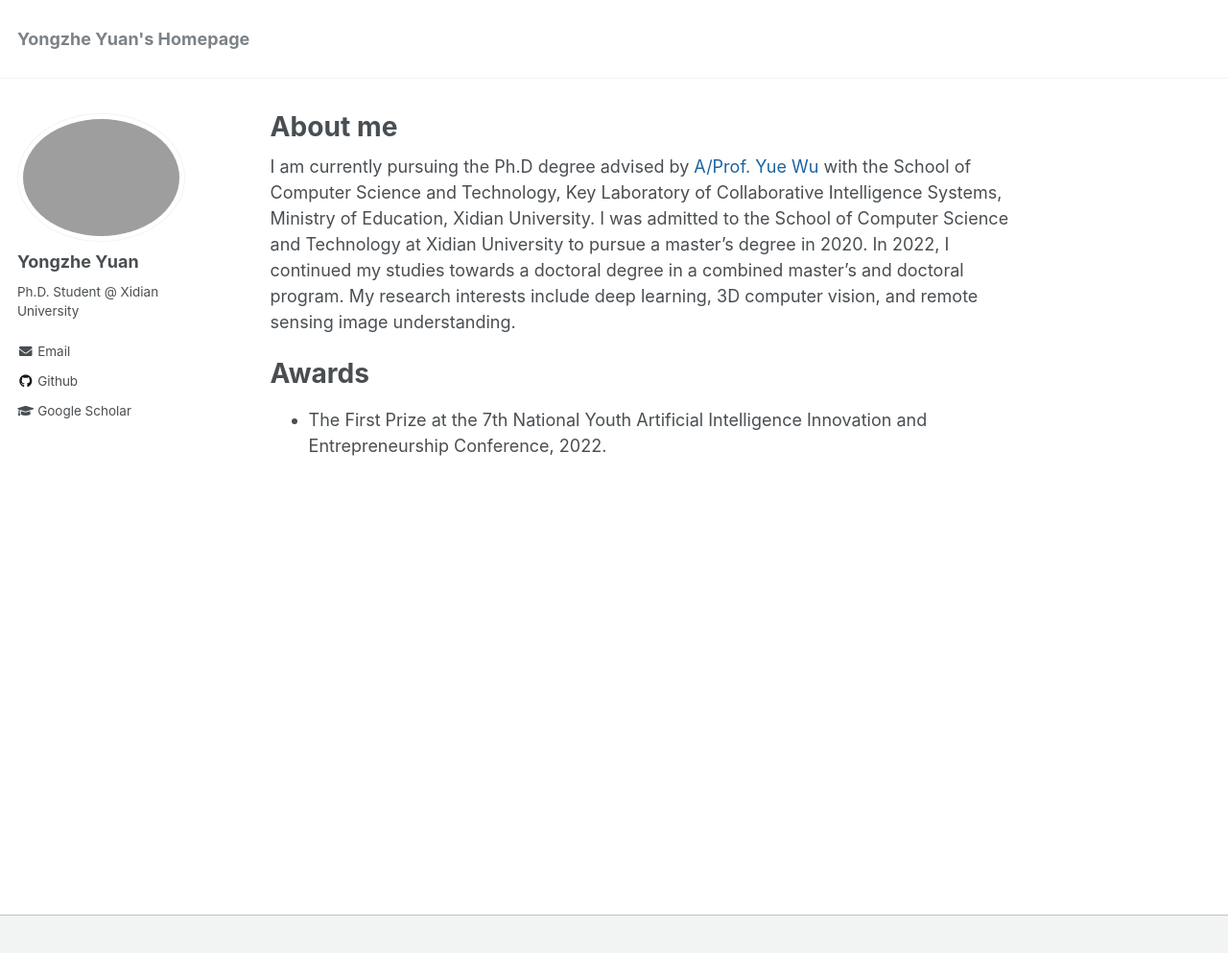
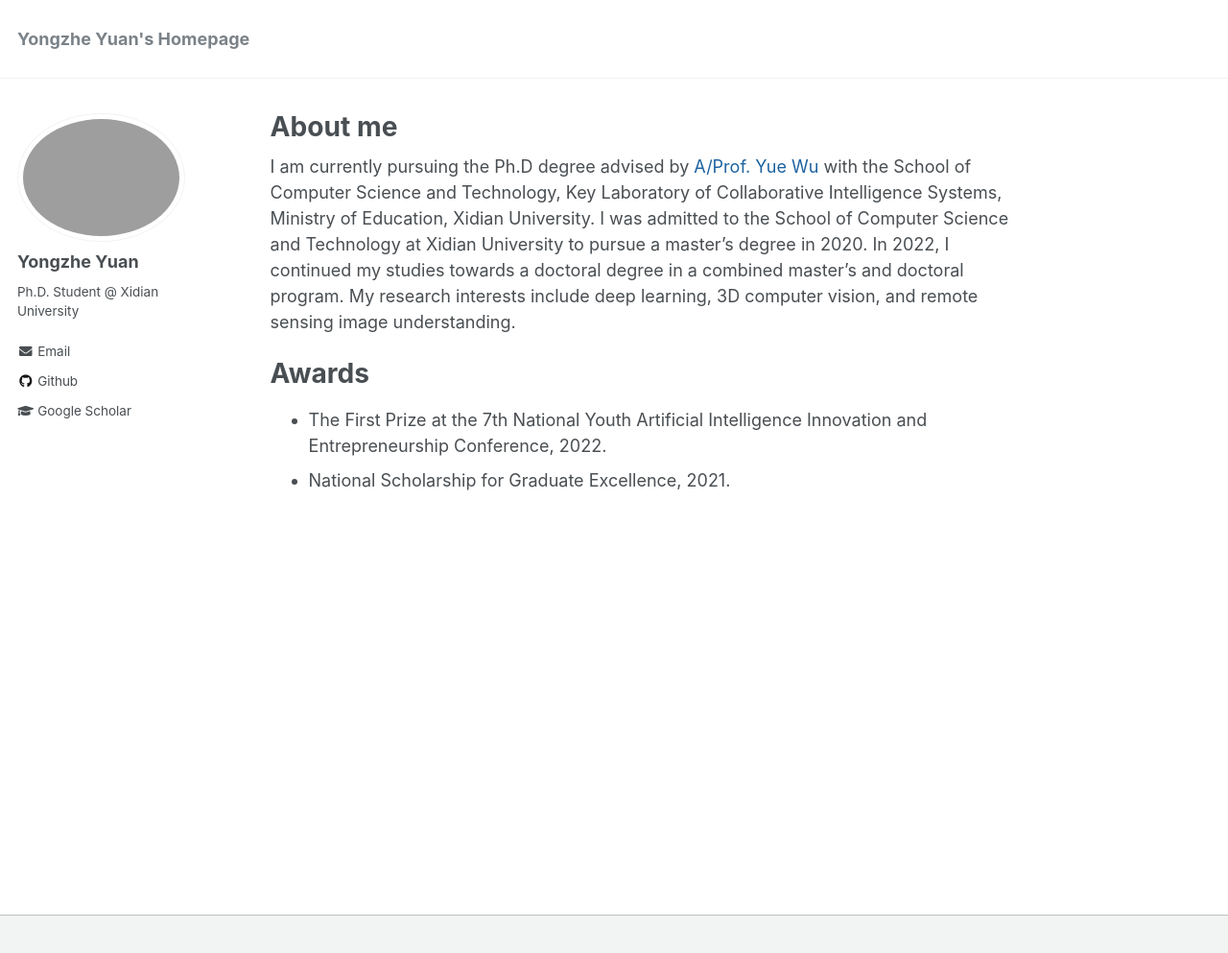
Before and after one commit to YYZMARS/YYZMARS.github.io, a Jekyll site: the page built from _pages/home.md, in a window 1280 px wide and 1026 px high. Shown: the top 993 px of the window at 96% size. Built offline with Jekyll 4.4.1, drawn with Linux system fonts in a browser that asks for light colours; a script that is not in the unit is left out.

Commit message:
Update home.md

```diff
--- a/_pages/home.md
+++ b/_pages/home.md
@@ -12,6 +12,7 @@ I am currently pursuing the Ph.D degree advised by [A/Prof. Yue Wu](https://web.
 
 <h1>Awards</h1>
 - The First Prize at the 7th National Youth Artificial Intelligence Innovation and Entrepreneurship Conference, 2022.
+- National Scholarship for Graduate Excellence, 2021.
 
 <br>
 <br>
```
